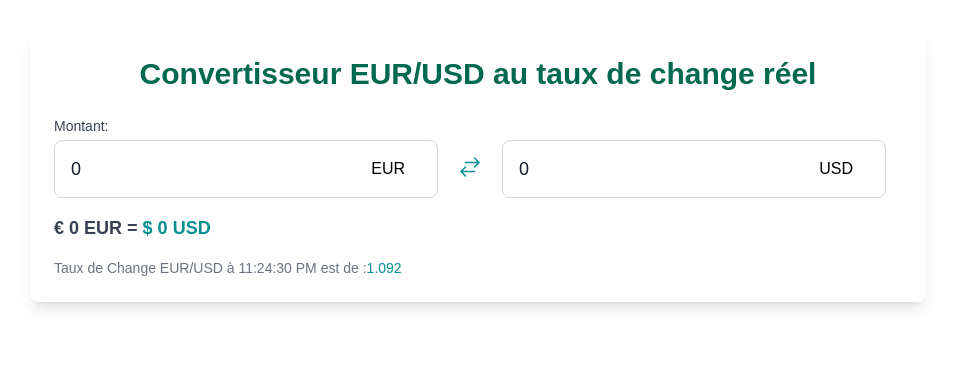
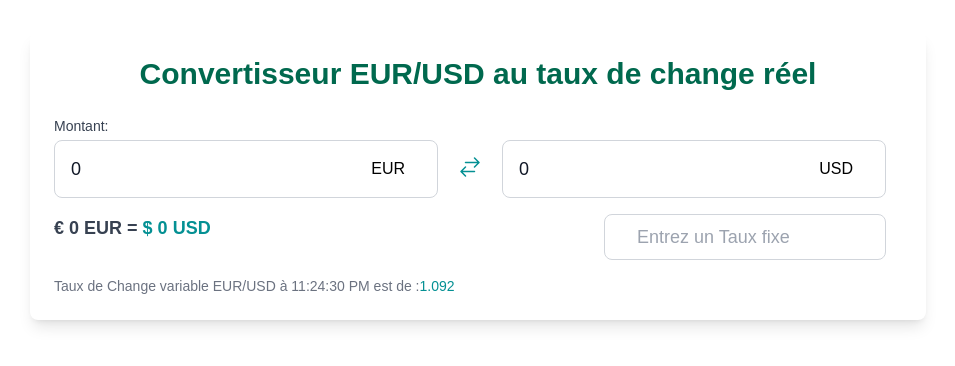
Before and after one commit to RaphaelBlehoue/kata-ui, a React (Vite) app: page / in a window 1280 px wide. Shown: the top 366 px of the page, without its empty margins (162-1117 px from the left). Built offline with nearby package versions, Linux system fonts and the light colour scheme.

Commit message:
feat(component): add a field to set (force) an exchange rate

```diff
--- a/src/components/CurrencyConverter.tsx
+++ b/src/components/CurrencyConverter.tsx
@@ -2,19 +2,21 @@ import  { ChangeEvent, useContext, useEffect, useState } from "react";
 import { HiArrowsRightLeft } from "react-icons/hi2";
 import { RateContext } from "@creditAgricole/contexts/RateContext";
 import { usePolling } from "@creditAgricole/hooks/usePolling";
+import { FixedExChangeRateInput } from "@creditAgricole/components/FixedExChangeRateInput";
 
 export const CurrencyConverter = () => {
   const [amount, setAmount] = useState<number>(0);
   const [isEuro, setIsEuro] = useState<boolean>(true); // On considère que la Devise par default c'est EUR
   const [convertedAmount, setConvertedAmount] = useState<number>(0);
+  const [customRate, setCustomRate] = useState<number | null>(null);
 
   const currentExChangeRate = useContext(RateContext);
 
+  const effectiveRate = customRate ?? currentExChangeRate;
+
   // Si updateExChangeRateForUSD devient une dependance  de useEffect, il faut un useCallback ici
   const updateExChangeRateForUSD = () => {
-    const converted = isEuro
-      ? amount * currentExChangeRate
-      : amount / currentExChangeRate;
+    const converted = isEuro ? amount * effectiveRate : amount / effectiveRate;
     setConvertedAmount(parseFloat(converted.toFixed(3)));
   };
 
@@ -25,6 +27,10 @@ export const CurrencyConverter = () => {
     setAmount(value || 0);
   };
 
+    const handleCustomRateChange = (rate: number | null) => {
+      setCustomRate(rate);
+    };
+
 
   const handleSwitch = () => {
     setIsEuro(!isEuro);
@@ -33,7 +39,7 @@ export const CurrencyConverter = () => {
 
   useEffect(() => {
     updateExChangeRateForUSD();
-  }, [currentExChangeRate, amount, isEuro]);
+  }, [effectiveRate, amount, isEuro]);
 
 
   return (
@@ -80,7 +86,7 @@ export const CurrencyConverter = () => {
             </button>
           </div>
         </div>
-
+        <div className="flex justify-between">
           <div className="mt-4 text-center text-gray-700">
             <p className="text-lg text-left font-semibold">
               € {amount.toLocaleString("fr-FR")} {isEuro ? "EUR" : "USD"} ={" "}
@@ -91,6 +97,10 @@ export const CurrencyConverter = () => {
               </span>
             </p>
           </div>
+          <div className="mt-4 text-center text-gray-700">
+            <FixedExChangeRateInput onRateChange={handleCustomRateChange} />
+          </div>
+        </div>
       </div>
     </div>
   );
--- a/src/components/ExchangeRateUpdater.tsx
+++ b/src/components/ExchangeRateUpdater.tsx
@@ -7,7 +7,7 @@ const ExchangeRateUpdater = () => {
   return (
     <div className="mt-4 text-center text-gray-700">
       <p className="text-sm text-left text-gray-500">
-        Taux de Change EUR/USD à {new Date().toLocaleTimeString()} est de :
+        Taux de Change variable EUR/USD à {new Date().toLocaleTimeString()} est de :
         <span className="text-[#049093]">{currentExChangeRate.toFixed(3)}</span>
       </p>
     </div>
--- /dev/null
+++ b/src/components/FixedExChangeRateInput.tsx
@@ -0,0 +1,33 @@
+import { useState } from "react";
+
+
+type TFixedRateInputProps = {
+  onRateChange: (rate: number | null) => void;
+}
+export const FixedExChangeRateInput = ({ onRateChange }: TFixedRateInputProps) => {
+  const [rate, setRate] = useState<string>("");
+
+  const handleRateChange = (e: React.ChangeEvent<HTMLInputElement>) => {
+    const value = e.target.value;
+    setRate(value);
+    const numericRate = parseFloat(value);
+    onRateChange(isNaN(numericRate) ? null : numericRate);
+  };
+
+  return (
+    <div className="flex items-center space-x-4 border border-gray-300 rounded-lg px-4 py-2 mr-4">
+      <label
+        htmlFor="taux"
+        className="block text-left text-sm font-medium text-gray-700"
+      ></label>
+      <input
+        id="amount"
+        type="text"
+        placeholder="Entrez un Taux fixe"
+        value={rate}
+        onChange={handleRateChange}
+        className="flex-1 bg-transparent outline-none text-lg text-gray-900 rounded"
+      />
+    </div>
+  );
+};
```
Lines whose indentation alone changed are shown as unchanged.
